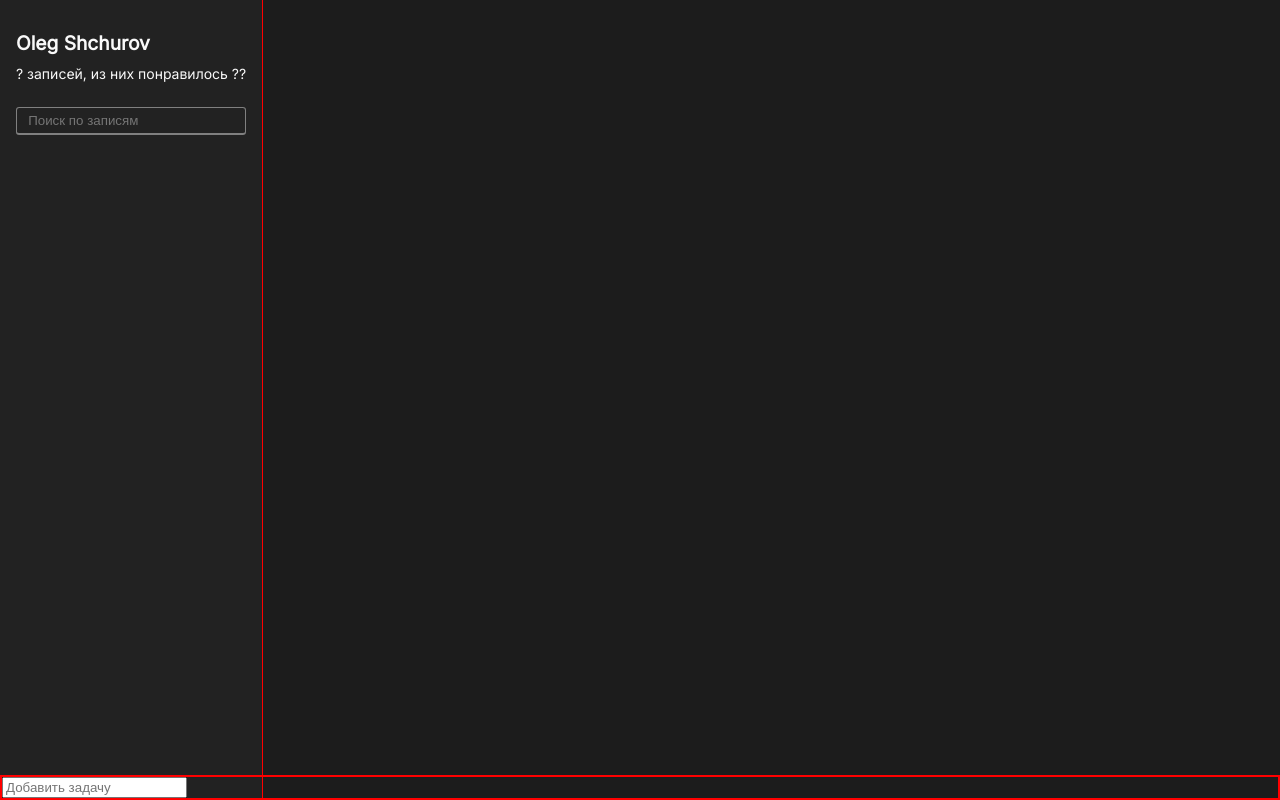
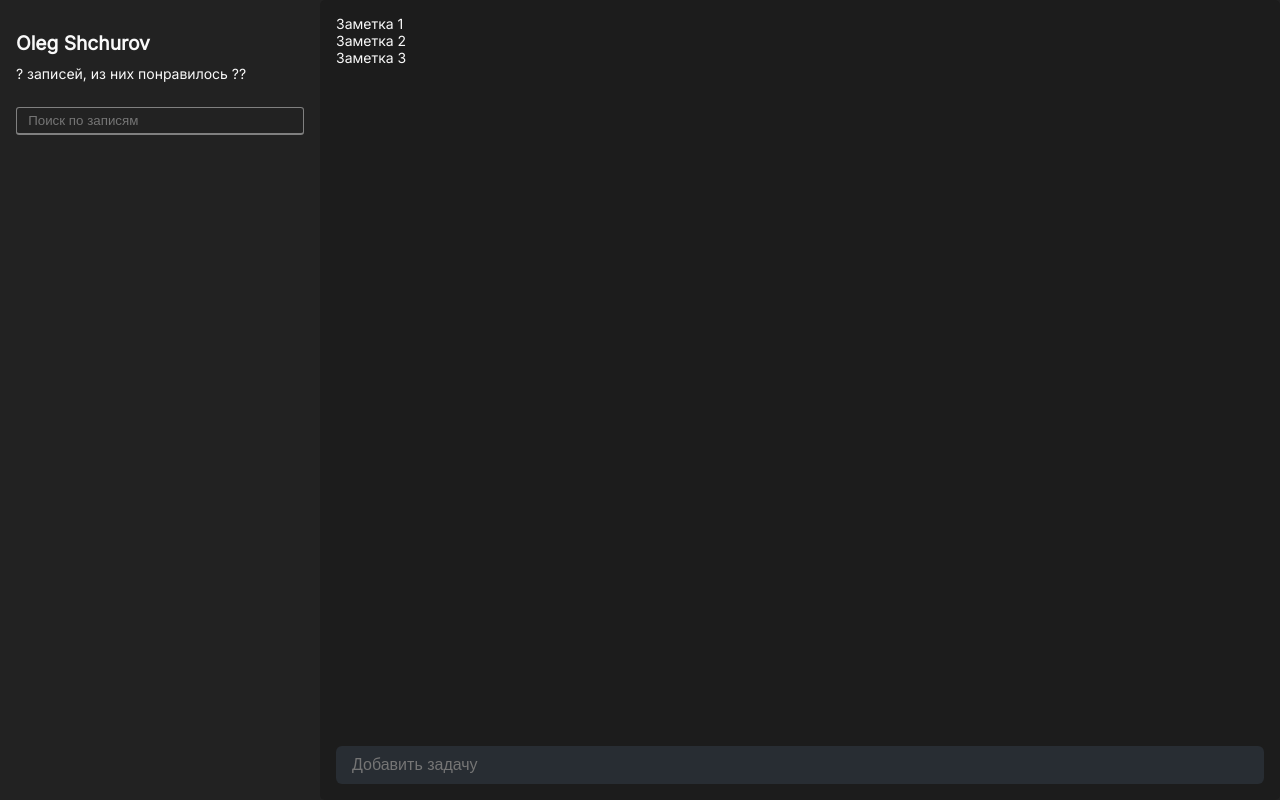
Before and after one commit to shchurofff/notes_app, a React (Vite) app: page / in a window 1280 px wide. Built offline with nearby package versions, Linux system fonts and the light colour scheme.

Commit message:
Застилизовал инпут для записей. Сделал заготовку для списка заметок

```diff
--- a/src/App.jsx
+++ b/src/App.jsx
@@ -1,20 +1,22 @@
 import React from 'react'
-import './styles/global.scss'
+import { AddInput } from './components/Add-Input'
 import AppHeader from './components/App-Header'
 import SearchPanel from './components/Search-Panel'
-import { PostStatusFilter } from './components/Post-Status-Filter'
-import { AddInput } from './components/Add-Input'
+import './styles/global.scss'
 
 export const App = () => {
   return (
     <div className="app_wrapper">
-      <div className='nav'>
+      <div className="nav">
         <AppHeader />
-        <div className="search_wrapper">
-          <SearchPanel />
+        <SearchPanel />
+      </div>
+      <div className="notes_part">
+        <div className="notes_content">
+          <p>Заметка 1</p>
+          <p>Заметка 2</p>
+          <p>Заметка 3</p>
         </div>
-      </div>
-      <div className='notes_part'>
         <AddInput />
       </div>
     </div>
--- a/src/components/Add-Input/index.jsx
+++ b/src/components/Add-Input/index.jsx
@@ -1,10 +1,10 @@
-import React from 'react';
+import React from 'react'
 import css from './index.module.scss'
 
 export const AddInput = () => {
   return (
     <div className={css.add_wrapper}>
-      <input type='text' placeholder='Добавить задачу'/>
+      <input className={css.custom_input} type="text" placeholder="Добавить задачу" />
     </div>
-  );
-};
+  )
+}
--- a/src/components/Add-Input/index.module.scss
+++ b/src/components/Add-Input/index.module.scss
@@ -1,5 +1,19 @@
 .add_wrapper {
-  border: 2px solid red;
+  padding: 1rem;
+  width: 100%;
+  position: sticky;
+  bottom: 0;
+  z-index: 1;
+}
 
-
+.custom_input {
+  background: #282D33;      /* тёмный фон */
+  color: #fff;              /* белый текст */
+  border: none;             /* без рамки */
+  outline: none;            /* без стандартного выделения */
+  padding: 10px 16px;       /* внутренние отступы */
+  width: 100%;              /* на всю ширину */
+  font-size: 16px;          /* размер шрифта */
+  border-radius: 6px;       /* скругление углов */
+  box-sizing: border-box;
 }
--- a/src/components/App-Header/index.module.scss
+++ b/src/components/App-Header/index.module.scss
@@ -3,13 +3,16 @@
 
 .header {
   margin-bottom: 1.5rem;
+  width: 100%;
 }
 
 .name {
   @include h1;
+
 }
 
 .info {
   font-size: $defaultFontSize;
   color: $white;
+
 }
--- a/src/components/Post-Status-Filter/index.jsx
+++ /dev/null
@@ -1,14 +0,0 @@
-import css from './index.module.scss'
-
-export const PostStatusFilter = () => {
-  return (
-    <div className={css.filterGroup}>
-      <button className={css.button_l} type="submit">
-        All
-      </button>
-      <button className={css.button_r} type="submit">
-        Important
-      </button>
-    </div>
-  )
-}
--- a/src/components/Post-Status-Filter/index.module.scss
+++ /dev/null
@@ -1,16 +0,0 @@
-@import '../../styles/vars';
-@import '../../styles/mixins';
-
-.filterGroup {
-  display: flex;
-  justify-content: flex-end;
-  width: 19%;
-}
-
-.button_l {
-  @include buttons(0.4rem 0 0 0.4rem);
-}
-
-.button_r {
-  @include buttons(0 0.4rem 0.4rem 0);
-}
--- a/src/components/Search-Panel/index.jsx
+++ b/src/components/Search-Panel/index.jsx
@@ -3,9 +3,7 @@ import css from './index.module.scss'
 
 const SearchPanel = () => {
   return (
-    // <div className={css.input_wrapper}>
-      <input className={css.input} type="text" placeholder="Поиск по записям" />
-    // </div>
+    <input className={css.input} type="text" placeholder="Поиск по записям" />
   )
 }
 
--- a/src/components/Search-Panel/index.module.scss
+++ b/src/components/Search-Panel/index.module.scss
@@ -1,18 +1,16 @@
 @import '../../styles/vars';
 @import '../../styles/mixins';
 
-// .input_wrapper {
-//   width: 80%;
-// }
+
 
 .input {
   width: 100%;
- background-color: rgb(34,34,34);
- border-radius: .2rem;
+  background-color: rgb(34, 34, 34);
+  border-radius: 0.2rem;
   border: 0.1px solid grey;
   border-bottom: 2px solid grey;
 
- padding: .3rem .7rem;
+  padding: 0.3rem 0.7rem;
 
   &:focus {
     outline: none;
--- a/src/styles/_mixins.scss
+++ b/src/styles/_mixins.scss
@@ -3,7 +3,7 @@
 @mixin h1 {
   font-size: 1.2rem;
   font-weight: bold;
-  padding-bottom: .7rem;
+  padding-bottom: 0.7rem;
 }
 
 // @mixin inputs {
--- a/src/styles/_vars.scss
+++ b/src/styles/_vars.scss
@@ -1,9 +1,8 @@
 $white: #f9f9f9;
 $black: #000;
-$dark-grey: rgb(28,28,28);
+$dark-grey: rgb(28, 28, 28);
 $mint: #8ceebf;
 $blue: #eaf5fc;
-
 
 $defaultFontFamily: 'Inter', sans-serif;
 $defaultFontSize: 14px;
--- a/src/styles/global.scss
+++ b/src/styles/global.scss
@@ -17,7 +17,6 @@ body {
   background: $defaultBackgroundColor;
   color: $defaultTextColor;
   line-height: $defaultLineHeight;
-  // padding-top: 50px;
 }
 
 *,
@@ -29,32 +28,37 @@ body {
 .app_wrapper {
   display: flex;
   max-width: 100%;
-  // margin: 0 auto;
+  background-color: rgb(34, 34, 34);
+
 }
 
 .nav {
   display: flex;
   flex-direction: column;
+  flex-grow: 1;
   max-width: 25%;
   height: 100vh;
   padding: 2rem 1rem;
 
   background-color: rgb(34, 34, 34);
-  border-right: 1px solid red;
 }
 
 .notes_part {
-  width: 100%;
-  position: absolute;
-  bottom: 0;
-  left: 0;
-  right: 0;
+  position: relative;
+  height: 100vh;
+  display: flex;
+  flex-direction: column;
+  flex-grow: 1;
+
+  border-radius: 5px;
+background-color:rgb(28,28,28);
 }
 
-// .search_wrapper {
-//   display: flex;
-//   justify-content: space-between;
-//   align-items: center;
-//   margin-bottom: 3rem;
-//   height: 3rem;
-// }
+
+.notes_content {
+  flex: 1;
+  overflow-y: auto;
+  padding: 1rem;
+
+
+}
```
Lines whose indentation alone changed are shown as unchanged.
